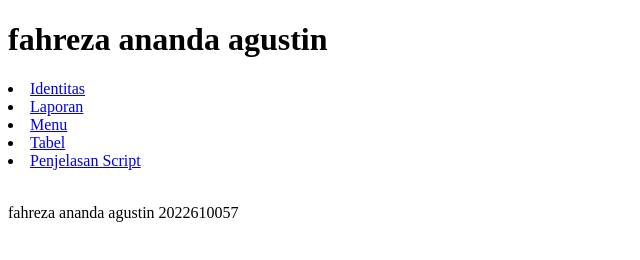
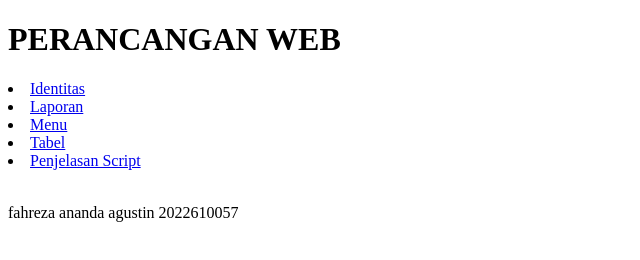
Before and after one commit to Fhrezand/perancangan-web, a plain HTML site: page index.html in a window 1280 px wide. Shown: the whole page, without its empty margins (0-640 px from the left). Drawn offline with Linux system fonts and the light colour scheme.

Commit message:
Update index.html

```diff
--- a/index.html
+++ b/index.html
@@ -7,7 +7,7 @@
 </head>
 <body>
     <header>
-        <h1>fahreza ananda agustin</h1>
+        <h1>PERANCANGAN WEB</h1>
     <li><a href="Identitas.html">Identitas</a></li>
     <li><a href="Laporan Tugas Akhir.html">Laporan</a></li>
     <li><a href="Menu.html">Menu</a></li>
```
